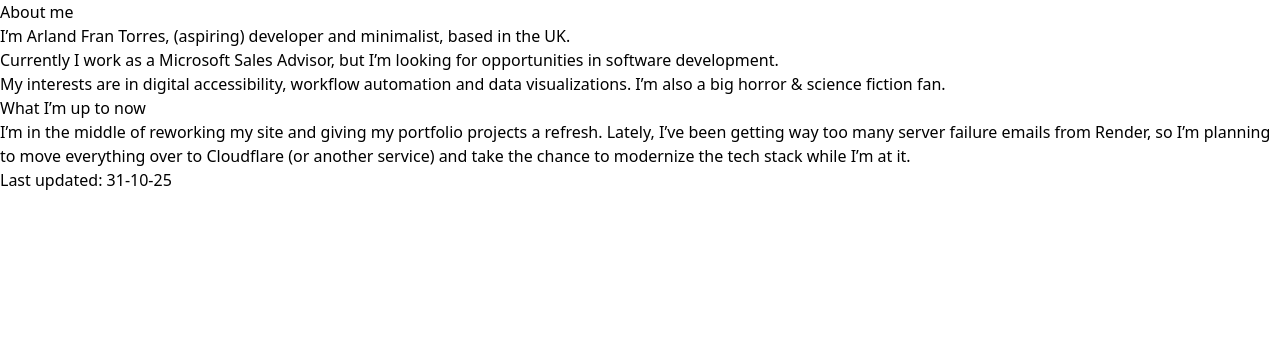
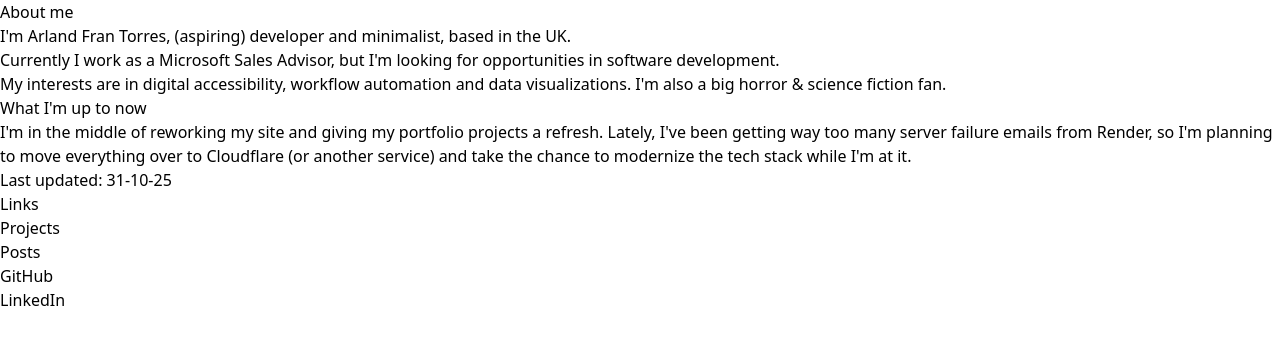
Before and after one commit to arlandfran/dev, an Astro site: page / in a window 1280 px wide. Built offline with nearby package versions, Linux system fonts and the light colour scheme; Astro itself is replaced by a stand-in of ours.

Commit message:
refactor(content): use .astro for index page and refactor layout component props

```diff
--- a/src/layouts/Layout.astro
+++ b/src/layouts/Layout.astro
@@ -1,13 +1,12 @@
 ---
-import type { MarkdownLayoutProps } from "astro";
 import "../styles/global.css";
 
-type Props = MarkdownLayoutProps<{
+interface Props {
   title: string;
   description: string;
-}>;
+}
 
-const { frontmatter } = Astro.props;
+const { title, description } = Astro.props;
 ---
 
 <html lang="en">
@@ -15,8 +14,8 @@ const { frontmatter } = Astro.props;
     <meta charset="utf-8" />
     <meta name="viewport" content="width=device-width" />
     <meta name="generator" content={Astro.generator} />
-    <title>{frontmatter.title}</title>
-    <meta name="description" content={frontmatter.description} />
+    <title>{title}</title>
+    <meta name="description" content={description} />
   </head>
   <body>
     <main>
--- /dev/null
+++ b/src/pages/index.astro
@@ -0,0 +1,39 @@
+---
+import Layout from "../layouts/Layout.astro";
+const title = "arland.dev";
+const description =
+  "tl;dr - name: Arland Torres, location: United Kingdom, current role: Microsoft Sales Advisor, interests: accessibility, automation, all things horror and science fiction";
+---
+
+<Layout title={title} {description}>
+  <h1>About me</h1>
+  <p>
+    I'm Arland Fran Torres, (aspiring) developer and minimalist, based in the
+    UK.
+  </p>
+  <p>
+    Currently I work as a Microsoft Sales Advisor, but I'm looking for
+    opportunities in software development.
+  </p>
+  <p>
+    My interests are in digital accessibility, workflow automation and data
+    visualizations. I'm also a big horror & science fiction fan.
+  </p>
+  <h2>What I'm up to now</h2>
+  <p>
+    I'm in the middle of reworking my site and giving my portfolio projects a
+    refresh. Lately, I've been getting way too many server failure emails from
+    Render, so I'm planning to move everything over to Cloudflare (or another
+    service) and take the chance to modernize the tech stack while I'm at it.
+  </p>
+  <p>Last updated: <time>31-10-25</time></p>
+  <nav>
+    <h2>Links</h2>
+    <ul>
+      <li><a href="/projects">Projects</a></li>
+      <li><a href="/posts">Posts</a></li>
+      <li><a href="https://github.com/arlandfran">GitHub</a></li>
+      <li><a href="https://www.linkedin.com/in/arlandtorres">LinkedIn</a></li>
+    </ul>
+  </nav>
+</Layout>
--- a/src/pages/index.md
+++ /dev/null
@@ -1,19 +0,0 @@
----
-layout: ../layouts/Layout.astro
-title: "arland.dev"
-description: "tl;dr - name: Arland Torres, location: United Kingdom, current role: Microsoft Sales Advisor, interests: accessibility, automation, all things horror and science fiction"
----
-
-# About me
-
-I’m Arland Fran Torres, (aspiring) developer and minimalist, based in the UK.
-
-Currently I work as a Microsoft Sales Advisor, but I’m looking for opportunities in software development.
-
-My interests are in digital accessibility, workflow automation and data visualizations. I’m also a big horror & science fiction fan.
-
-## What I'm up to [now](https://nownownow.com/about)
-
-I’m in the middle of reworking my site and giving my portfolio projects a refresh. Lately, I’ve been getting way too many server failure emails from Render, so I’m planning to move everything over to Cloudflare (or another service) and take the chance to modernize the tech stack while I’m at it.
-
-Last updated: 31-10-25
```
